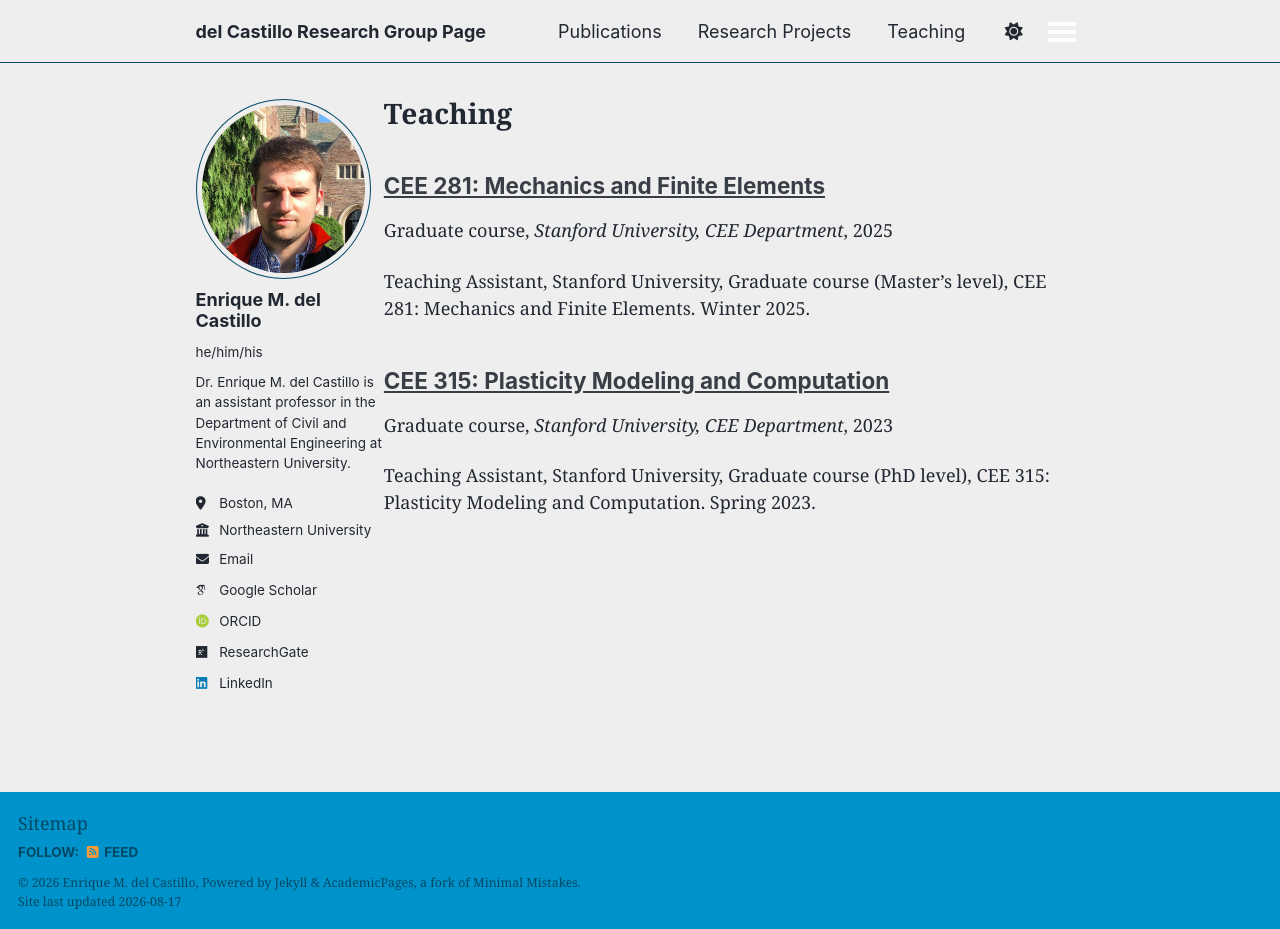
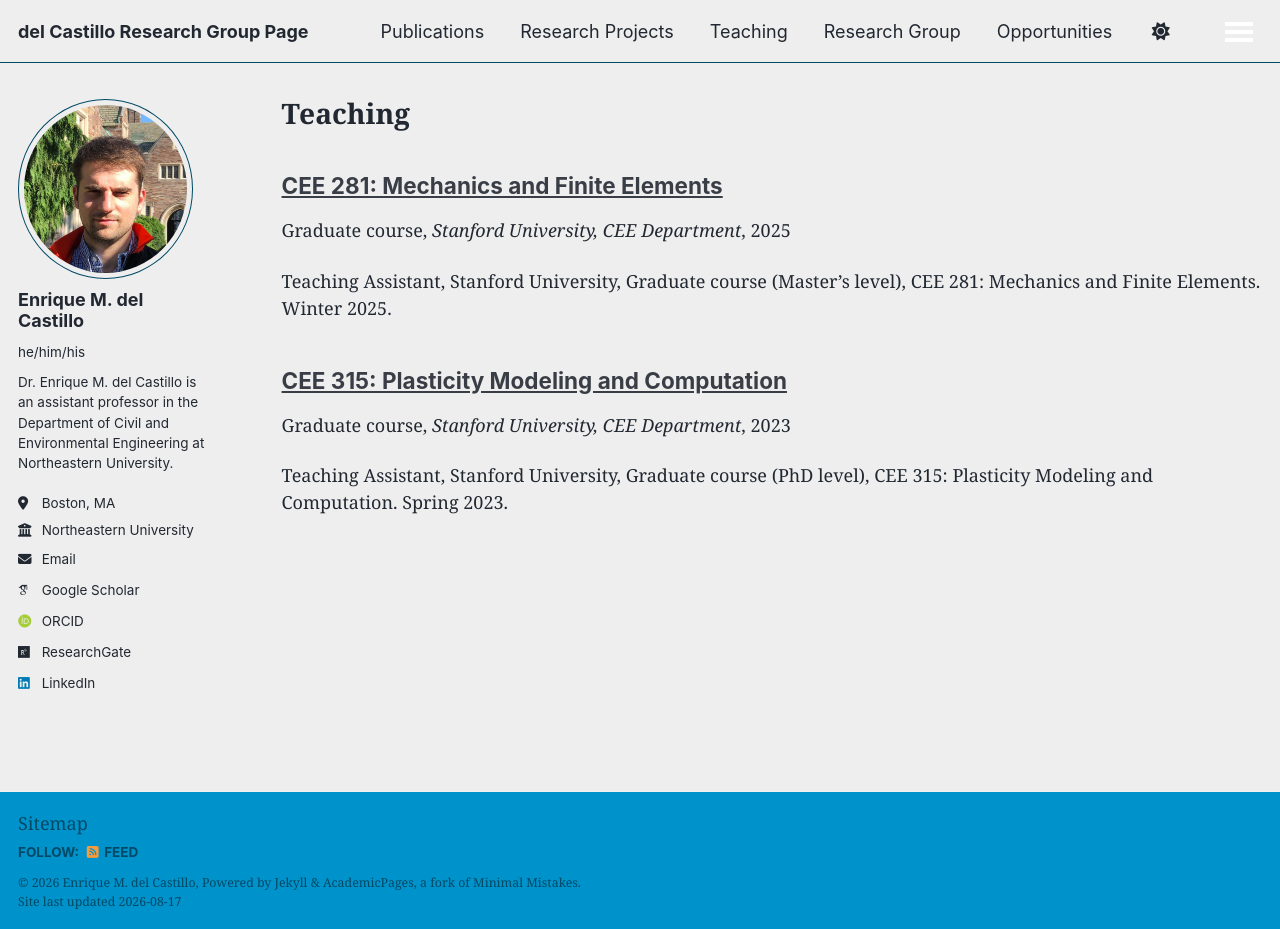
Before and after one commit to emdc19/emdcwebsite, a Jekyll site: the page built from _pages/teaching.html, in a window 1280 px wide and 929 px high. Built offline with Jekyll 4.4.1, drawn with Linux system fonts in a browser that asks for light colours; some web fonts are replaced; a script that is not in the unit is left out.

Commit message:
Update _themes.scss

```diff
--- a/_sass/_themes.scss
+++ b/_sass/_themes.scss
@@ -53,7 +53,8 @@ $small                      : 600px !default;
 $medium                     : 768px !default;
 $medium-wide                : 900px !default;
 $large                      : 925px !default;
-$x-large                    : 1920px !default;
+$x-large                    : 1280px !default;
+$site-max-width              : 1600px !default;
 
 /* ==========================================================================
    Grid
```
